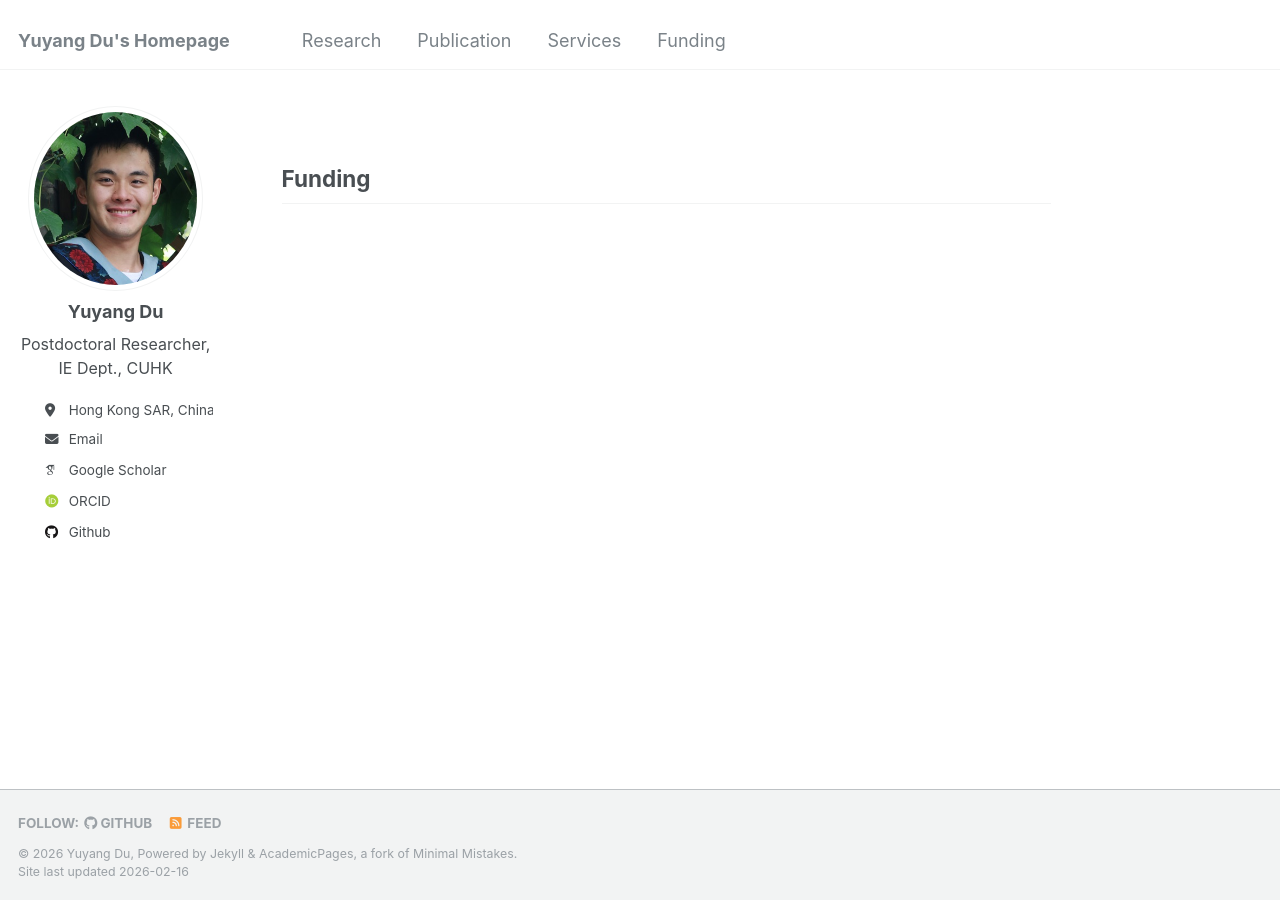
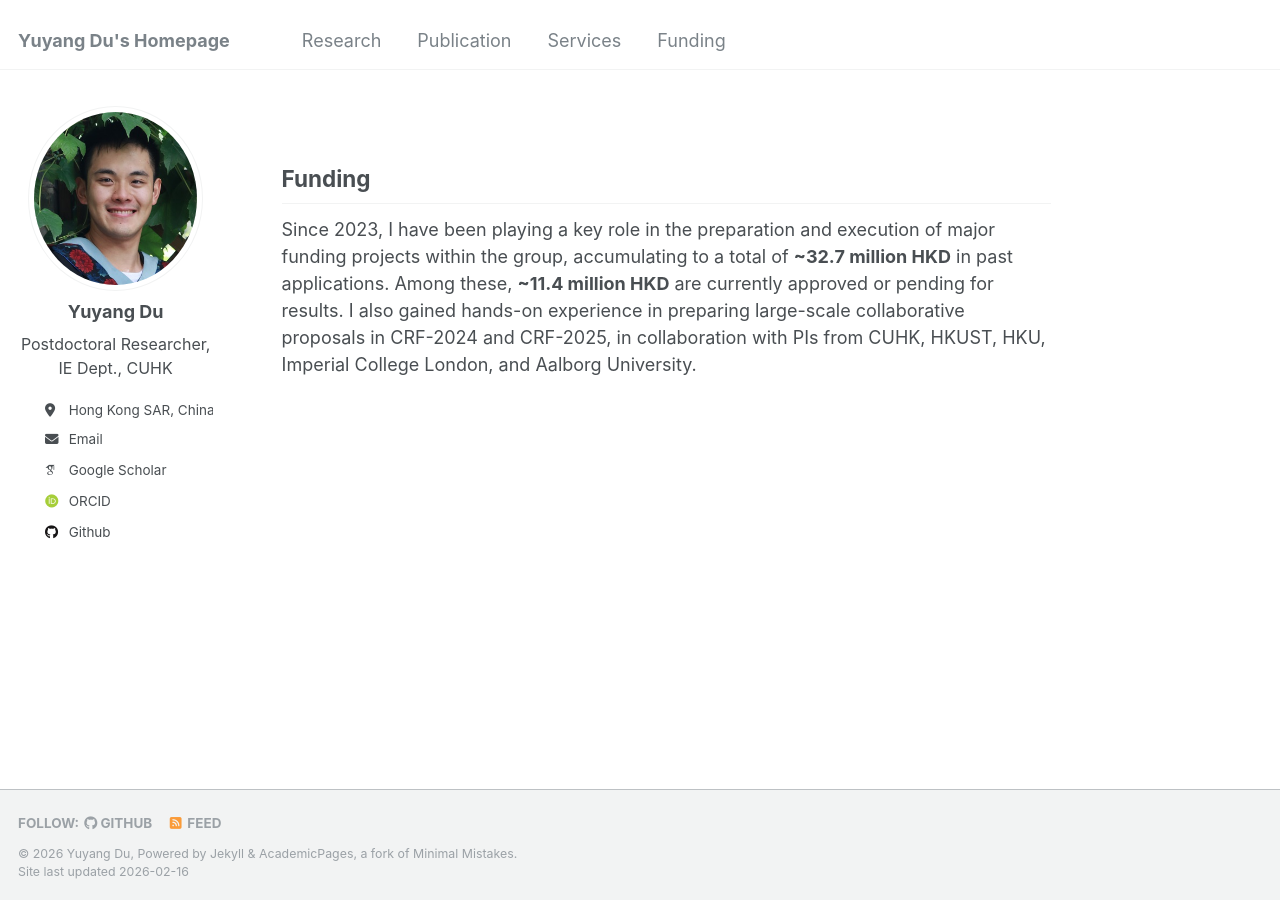
Before and after one commit to yuyangdu01/yuyangdu01.github.io, a Jekyll site: the page built from _pages/funding.md, in a window 1280 px wide. Built offline with Jekyll 4.4.1, drawn with Linux system fonts in a browser that asks for light colours; some web fonts are replaced.

Commit message:
Update funding.md

```diff
--- a/_pages/funding.md
+++ b/_pages/funding.md
@@ -9,3 +9,4 @@ redirect_from:
 
 Funding
 ------
+Since 2023, I have been playing a key role in the preparation and execution of major funding projects within the group, accumulating to a total of **~32.7 million HKD** in past applications. Among these, **~11.4 million HKD** are currently approved or pending for results. I also gained hands-on experience in preparing large-scale collaborative proposals in CRF-2024 and CRF-2025, in collaboration with PIs from CUHK, HKUST, HKU, Imperial College London, and Aalborg University.
```
